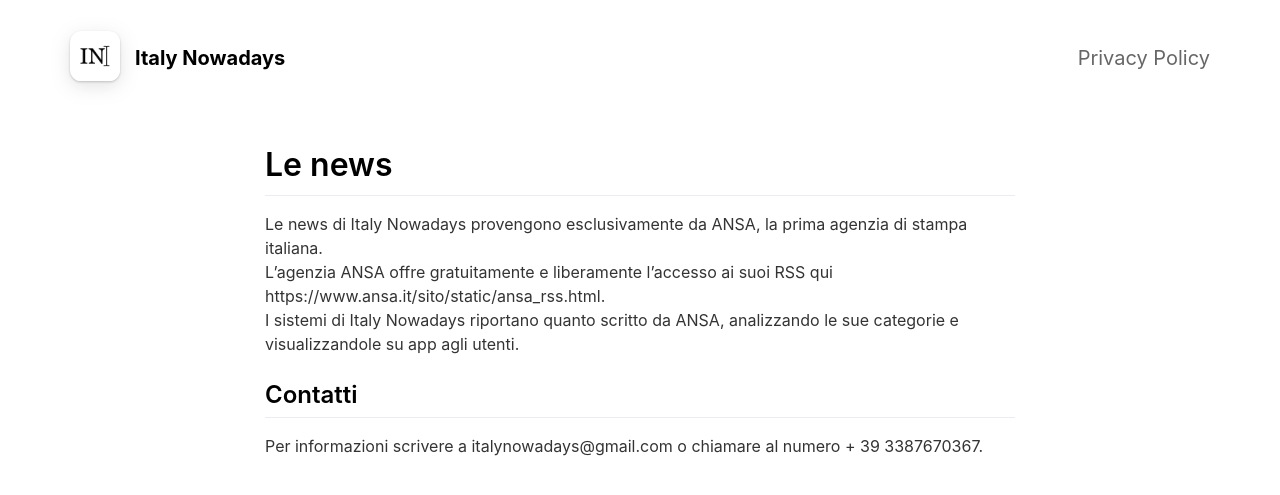
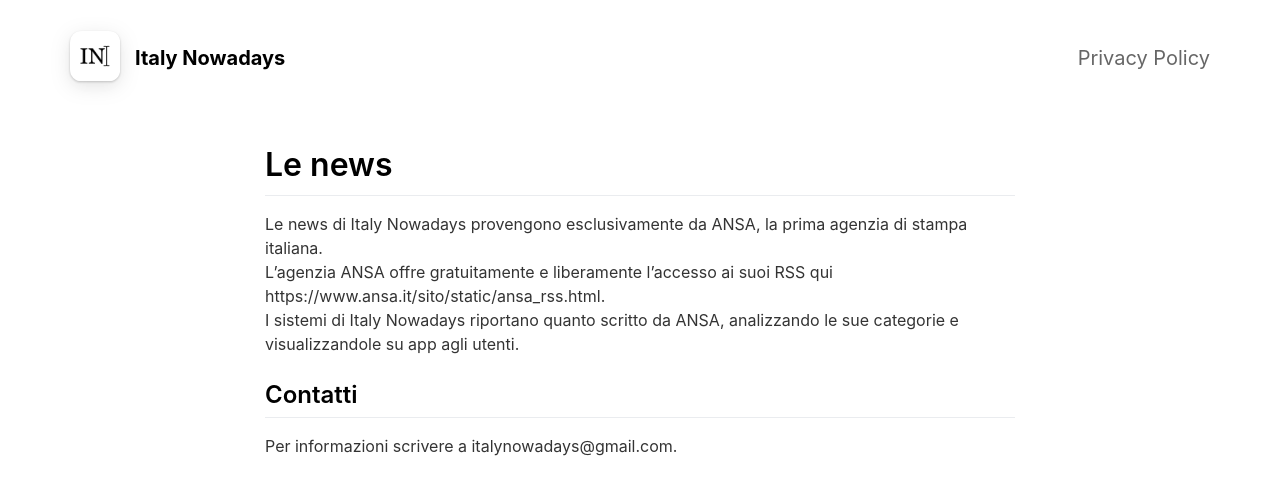
Before and after one commit to dariopellegrini/italynowadays, a Jekyll site: the page built from _pages/information.md, in a window 1280 px wide. Shown: the top 495 px of the page. Built offline with Jekyll 4.4.1, drawn with Linux system fonts in a browser that asks for light colours; nearby versions of some CDN libraries.

Commit message:
Update information.md

```diff
--- a/_pages/information.md
+++ b/_pages/information.md
@@ -12,4 +12,4 @@ I sistemi di Italy Nowadays riportano quanto scritto da ANSA, analizzando le sue
 
 
 ## Contatti
-Per informazioni scrivere a italynowadays@gmail.com o chiamare al numero + 39 3387670367.
+Per informazioni scrivere a italynowadays@gmail.com.
```
